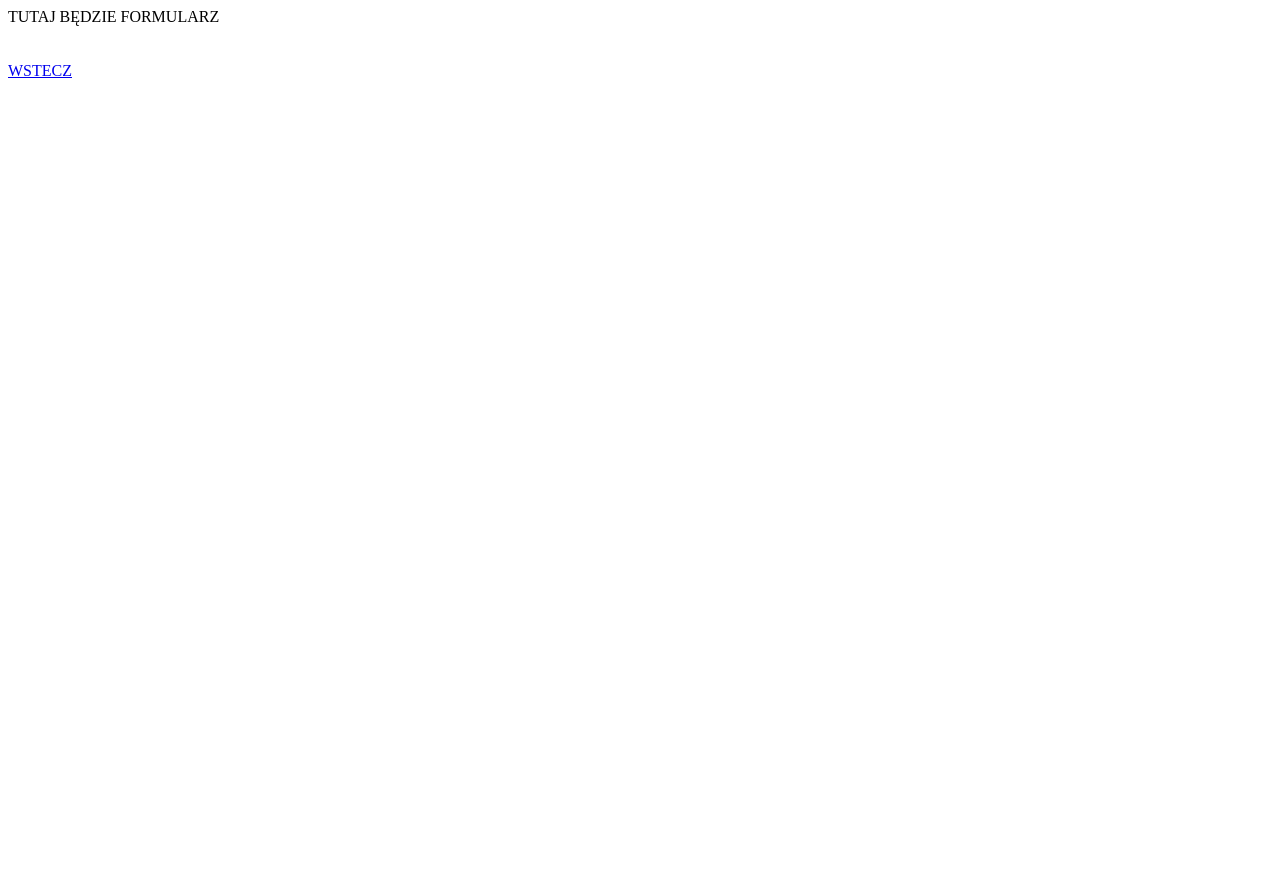
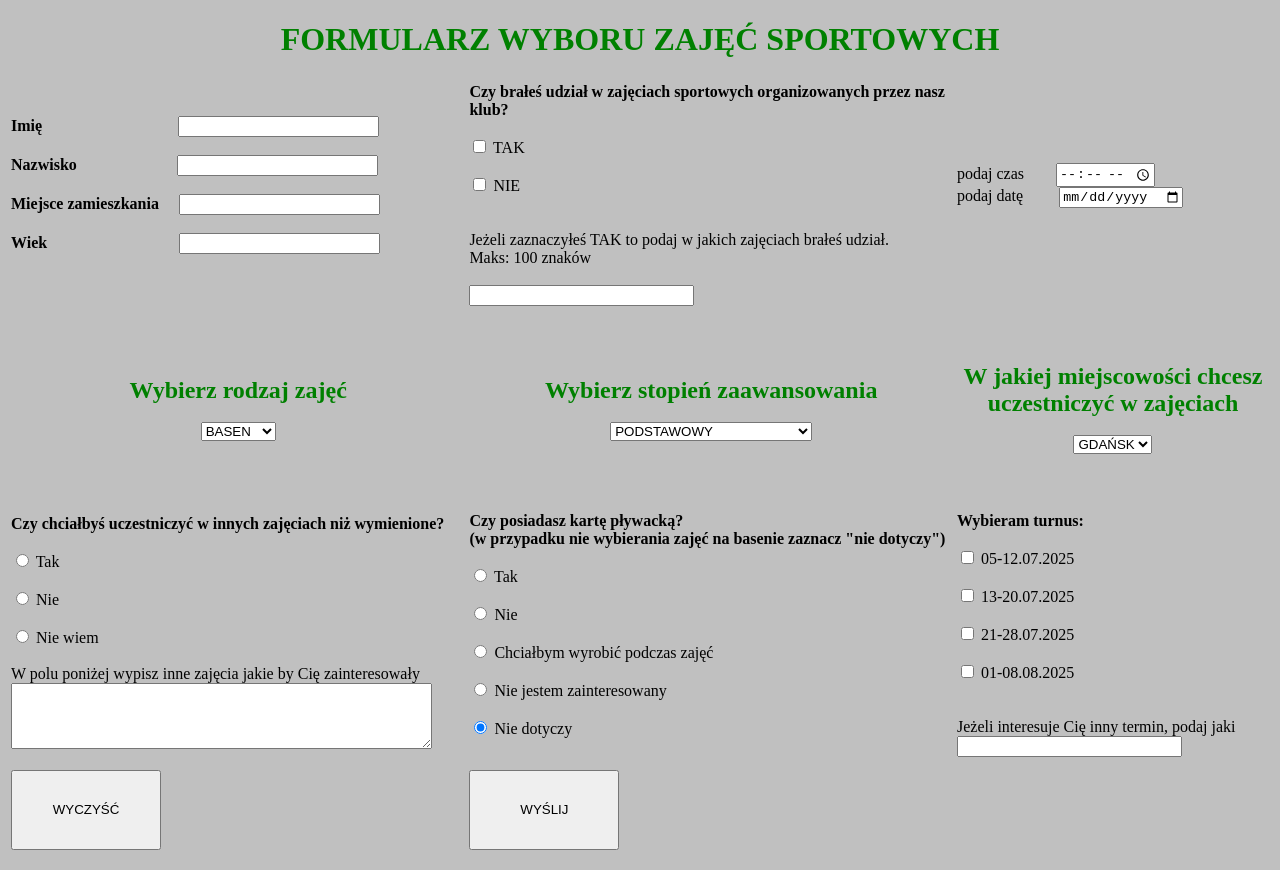
Before and after one commit to macius77/zadania-2, a plain HTML site: page formularz_cieszewski.html in a window 1280 px wide. Before the commit the page ends 800 px from the top, so only its background shows below. Drawn offline with Linux system fonts and the light colour scheme.

Commit message:
Update formularz_cieszewski.html

```diff
--- a/formularz_cieszewski.html
+++ b/formularz_cieszewski.html
@@ -7,12 +7,116 @@
 		<meta name="Author" content="Maciej Cieszewski" />
 		<meta name="Description" content="//opis strony//" />
     </head>
-	<body>
-	TUTAJ BĘDZIE FORMULARZ  <BR><BR><BR>
+	<body bgcolor="#C0C0C0">
+<center><h1> <font color="#008000" > <B> FORMULARZ WYBORU ZAJĘĆ SPORTOWYCH</B></font></h1></center>
+<form enctype="text/plain" action="mailto:mkryniew@ids.gda.pl" subject="Cieszewski Maciej" method="Post">
+<TABLE>
+<TR height="100">
+<TD width="500">
+<b>Imię</b> &nbsp &nbsp &nbsp &nbsp &nbsp &nbsp &nbsp &nbsp &nbsp &nbsp &nbsp
+&nbsp &nbsp &nbsp &nbsp &nbsp &nbsp<input name="imie" size="22">
+<br><br>
+<b>Nazwisko </b> &nbsp &nbsp &nbsp &nbsp &nbsp &nbsp &nbsp &nbsp &nbsp &nbsp &nbsp &nbsp <input name="nazwisko" size="22">
+<br><br>
+<b>Miejsce zamieszkania</b>&nbsp &nbsp &nbsp<input name="miejscowość" size="22"><nobr> <br>
+<br>
+<b>Wiek </b> &nbsp &nbsp &nbsp &nbsp &nbsp &nbsp &nbsp &nbsp &nbsp &nbsp &nbsp &nbsp &nbsp &nbsp &nbsp &nbsp <input name="wiek" size="22">
+<br><br>
+</TD>
 
-	   <a href="index.html" >WSTECZ</a> <br><br><br><br>
+<TD width="500"> <B>Czy brałeś udział w zajęciach sportowych organizowanych przez nasz klub?</B>
+<br><br>
+<input type="checkbox" name="tak" value="k"> TAK
+<br><br>
+<input type="checkbox" name="nie" value="m"> NIE
+
+<br><br><br>
+<nobr>Jeżeli zaznaczyłeś TAK to podaj w jakich zajęciach brałeś udział.<br>
+ Maks: 100 znaków</nobr>
+<br><br>
+<input name="tak" size="25" maxlength="100">
+</TD>
+
+<TD>podaj czas &nbsp &nbsp &nbsp &nbsp<input type="time"><br>
+podaj datę &nbsp &nbsp &nbsp&nbsp &nbsp<input type="date"> <br>
+ <br> </TD>
+</TR>
+
+<TR height="200">
+<TD><center><font size="5" color="#008000"><b>Wybierz rodzaj zajęć</b></font></center><br>
+<center> <select>
+<option value="basen">BASEN</option>
+<option value="karate">KARATE</option>
+<option value="rower">ROWER</option>
+<option value="biegi">BIEGI</option>
+<option value="rolki">ROLKI</option>
+</select> </center> </TD>
+
+<TD width="300" >
+<center><font size="5" color="#008000"><b>Wybierz stopień zaawansowania</b></font></center><br>
+<center> <select>
+<option value="podstawowy">PODSTAWOWY</option>
+<option value="średnio zaawansowany">ŚREDNIO ZAAWANSOWANY</option>
+<option value="zaawansowany">ZAAWANSOWANY</option>
+</select> </center></TD>
+
+<TD width="300" >
+<center><font size="5" color="#008000"><b>W jakiej miejscowości chcesz uczestniczyć w zajęciach</b></font></center><br>
+<center> <select>
+<option value="Gdańsk">GDAŃSK</option>
+<option value="Gdynia">GDYNIA</option>
+<option value="Sopot">SOPOT</option>
+<option value="Rumia">RUMIA</option>
+</select> </center>
+</TD>
+
+<TR height="200">
+
+<TD><nobr><B>Czy chciałbyś uczestniczyć w innych zajęciach niż wymienione?</B></nobr>
+<br><br>
+<input type="radio" name="pyt2" value="tak"> Tak
+<br><br>
+<input type="radio" name="pyt2" value="nie"> Nie
+<br><br>
+<input type="radio" name="pyt2" value="tak"> Nie wiem <br> <br>
+ W polu poniżej wypisz inne zajęcia jakie by Cię zainteresowały<br>
+ <textarea cols="50" rows="4"></textarea> </TD>
 
 
+<TD><nobr><B>Czy posiadasz kartę pływacką?<br> (w przypadku nie wybierania zajęć na basenie zaznacz "nie dotyczy")</B></nobr>
+<br><br>
+<input type="radio" name="pyt3" value="tak"> Tak
+<br><br>
+<input type="radio" name="pyt3" value="nie"> Nie
+<br><br>
+<input type="radio" name="pyt3" value="tak"> Chciałbym wyrobić podczas zajęć
+<br><br>
+<input type="radio" name="pyt3" value="nie"> Nie jestem zainteresowany
+<br><br>
+<input type="radio" name="pyt3" value="nie dotyczy" checked> Nie dotyczy <br> <br> <b>
 
-	</body>
-    </html>
+<TD width="500"><b> Wybieram turnus: </b>
+<br><br>
+<input type="checkbox" name="pyt4" value="1"> 05-12.07.2025
+<br><br>
+<input type="checkbox" name="pyt4" value="2"> 13-20.07.2025
+<br><br>
+<input type="checkbox" name="pyt4" value="3"> 21-28.07.2025
+<br><br>
+<input type="checkbox" name="pyt4" value="4"> 01-08.08.2025
+<br><br><br>
+Jeżeli interesuje Cię inny termin, podaj jaki
+
+<input name="inna" size="25" maxlength="100">
+</TD>
+</TR>
+
+
+<TR height="100">
+
+<TD><nobr><input type="reset" value="WYCZYŚĆ" style="height:80px; width:150px"> </TD>
+<TD> <input type="submit" value="WYŚLIJ" style="height:80px; width:150px"></TD>
+</TR>
+</TABLE>
+</form>
+</body>
```
